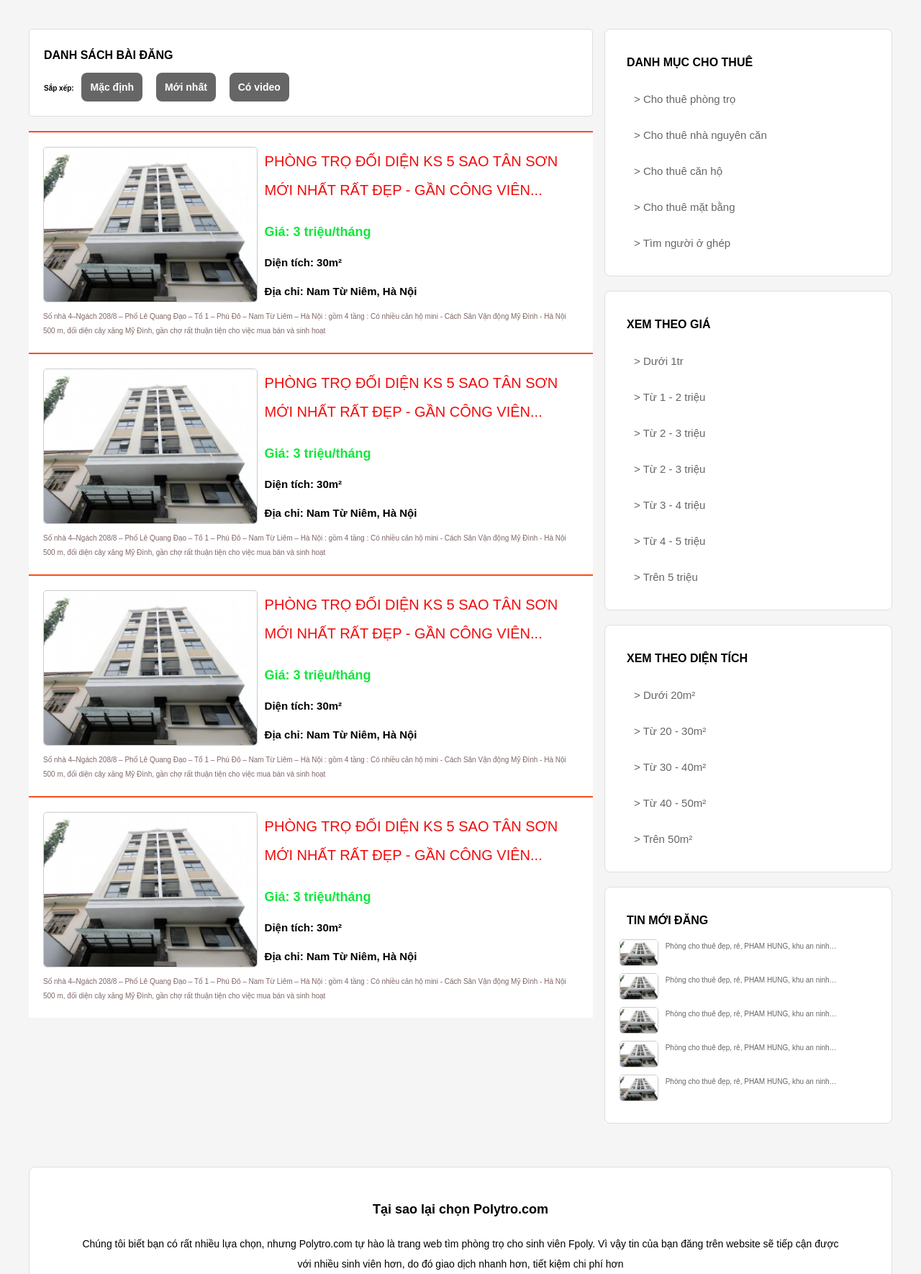
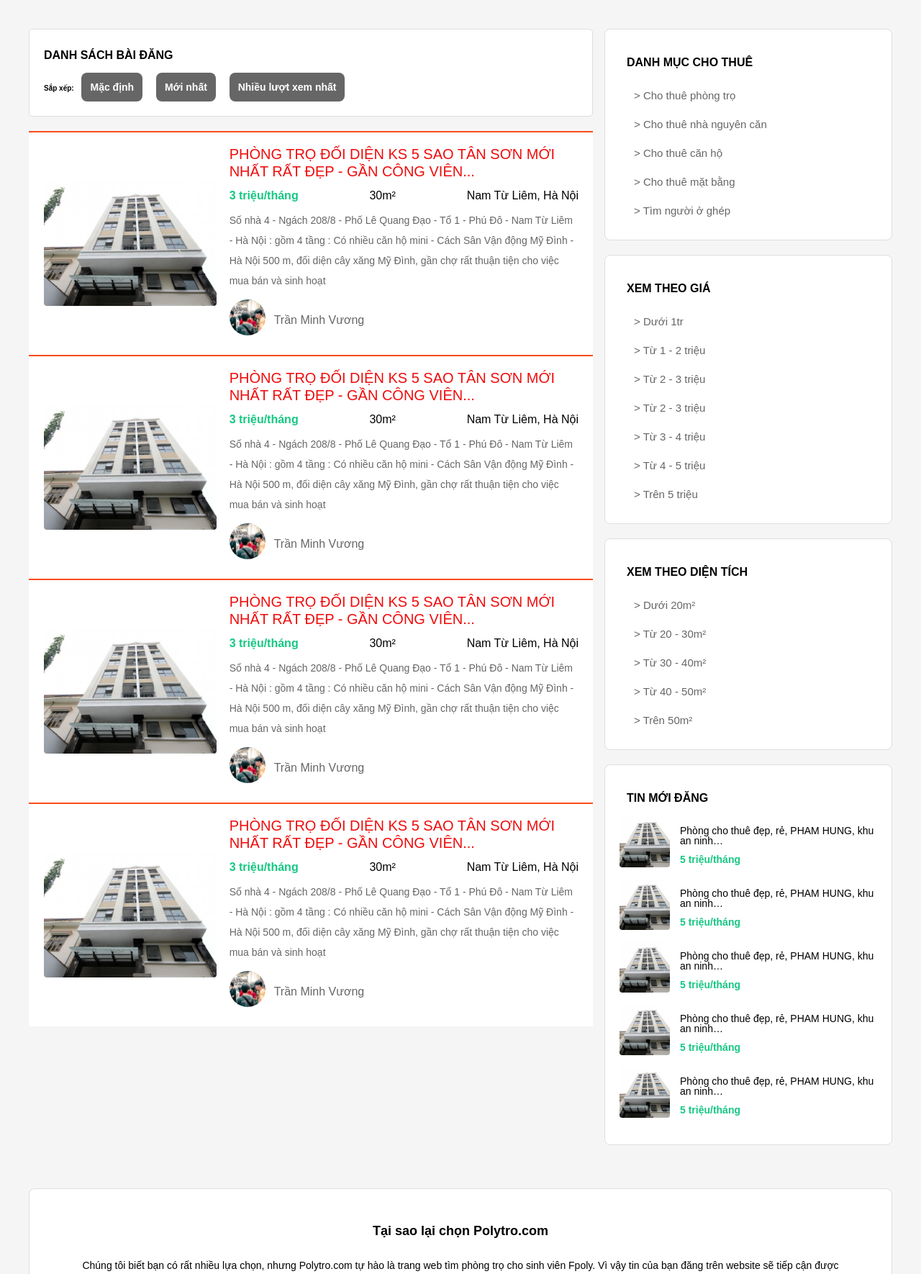
Before and after one commit to MinhVuongTran/poly_tro, a PHP site: page /poly_tro/ in a window 1280 px wide. Shown: the part 173-1943 px from the top of the page at 72% size. Run offline with PHP 8.4, Linux system fonts and the light colour scheme.

Commit message:
edit and update homepage layout code

```diff
--- a/app/Views/site/index.php
+++ b/app/Views/site/index.php
@@ -1,7 +1,7 @@
-<?php require "partials/header.php"?>
-    <div class="main-content  clear" style="margin-top: 40px">
+<?php view("site.partials.header")?>
+    <div class="main-content clear" style="margin-top: 40px">
         <!-- boxtrai -->
-        <div class="boxtrai mr ">
+        <div class="boxtrai mr">
             <div class=" clear">
                     <div class="box1 menu2">
                         <h2 style="margin-bottom: 8px">DANH SÁCH BÀI ĐĂNG</h2>
@@ -10,56 +10,112 @@
 
                             <li><a href="#">Mặc định</a></li>
                             <li><a href="#">Mới nhất</a></li>
-                            <li><a href="#">Có video</a></li>
+                            <li><a href="#">Nhiều lượt xem nhất</a></li>
                         </ul>
                     </div>
             </div>
             <!-- Bai viet -->
-            <div class="">
-                <div class="  boxcontent2 stt">
-                    <img src="./public/image/img1.png" alt="">
-                    <a href="#">PHÒNG TRỌ ĐỐI DIỆN KS 5 SAO TÂN SƠN MỚI NHẤT RẤT ĐẸP - GẦN CÔNG VIÊN... </a>
-                        <div class="price">Giá: 3 triệu/tháng</div>
-                        <div class="dientich">Diện tích: 30m²</div>
-                        <div class="address">Địa chỉ: Nam Từ Niêm, Hà Nội</div>
-                        <div class="post">Số nhà 4–Ngách 208/8 – Phố Lê Quang Đạo – Tổ 1 – Phú Đô – Nam Từ Liêm – Hà Nội : gồm 4 tầng : Có nhiều căn hộ mini - Cách Sân Vận động Mỹ Đình - Hà Nội 500 m, đối diện cây xăng Mỹ Đình, gần chợ rất thuận tiện cho việc mua bán và sinh hoạt</div>
+            <div class="boxcontent2 stt">
+                <a href="" class='content-img'>
+                    <img src="./public/image/img1.png" alt="" class='content-img_link'>
+                </a>
+                <div>
+                    <a href="#" class="content-title">PHÒNG TRỌ ĐỐI DIỆN KS 5 SAO TÂN SƠN MỚI NHẤT RẤT ĐẸP - GẦN CÔNG VIÊN... </a>
+                    <div class="content-body">
+                        <div class="content-price">3 triệu/tháng</div>
+                        <div class="content-area">30m²</div>
+                        <div class="content-address">Nam Từ Liêm, Hà Nội</div>
+                    </div>
+                    <div class="content-description">
+                        Số nhà 4 - Ngách 208/8 - Phố Lê Quang Đạo - Tổ 1 - Phú Đô - Nam Từ Liêm - Hà Nội : gồm 4 tầng : Có nhiều căn hộ mini - Cách Sân Vận động Mỹ Đình - Hà Nội 500 m, đối diện cây xăng Mỹ Đình, gần chợ rất thuận tiện cho việc mua bán và sinh hoạt
+                    </div>
+                    <div class="content-user">
+                        <div class="content-user_avatar">
+                            <img src="./public/image/mvt.jpg" alt="">
+                        </div>
+                        <p class="content-user_name">
+                            Trần Minh Vương
+                        </p>
                     </div>
                 </div>
-            <div class="">
-                <div class="  boxcontent2 stt">
-                    <img src="./public/image/img1.png" alt="">
-                    <a href="#">PHÒNG TRỌ ĐỐI DIỆN KS 5 SAO TÂN SƠN MỚI NHẤT RẤT ĐẸP - GẦN CÔNG VIÊN... </a>
-                        <div class="price">Giá: 3 triệu/tháng</div>
-                        <div class="dientich">Diện tích: 30m²</div>
-                        <div class="address">Địa chỉ: Nam Từ Niêm, Hà Nội</div>
-                        <div class="post">Số nhà 4–Ngách 208/8 – Phố Lê Quang Đạo – Tổ 1 – Phú Đô – Nam Từ Liêm – Hà Nội : gồm 4 tầng : Có nhiều căn hộ mini - Cách Sân Vận động Mỹ Đình - Hà Nội 500 m, đối diện cây xăng Mỹ Đình, gần chợ rất thuận tiện cho việc mua bán và sinh hoạt</div>
+            </div>
+            <div class="boxcontent2 stt">
+                <a href="" class='content-img'>
+                    <img src="./public/image/img1.png" alt="" class='content-img_link'>
+                </a>
+                <div>
+                    <a href="#" class="content-title">PHÒNG TRỌ ĐỐI DIỆN KS 5 SAO TÂN SƠN MỚI NHẤT RẤT ĐẸP - GẦN CÔNG VIÊN... </a>
+                    <div class="content-body">
+                        <div class="content-price">3 triệu/tháng</div>
+                        <div class="content-area">30m²</div>
+                        <div class="content-address">Nam Từ Liêm, Hà Nội</div>
+                    </div>
+                    <div class="content-description">
+                        Số nhà 4 - Ngách 208/8 - Phố Lê Quang Đạo - Tổ 1 - Phú Đô - Nam Từ Liêm - Hà Nội : gồm 4 tầng : Có nhiều căn hộ mini - Cách Sân Vận động Mỹ Đình - Hà Nội 500 m, đối diện cây xăng Mỹ Đình, gần chợ rất thuận tiện cho việc mua bán và sinh hoạt
+                    </div>
+                    <div class="content-user">
+                        <div class="content-user_avatar">
+                            <img src="./public/image/mvt.jpg" alt="">
+                        </div>
+                        <p class="content-user_name">
+                            Trần Minh Vương
+                        </p>
                     </div>
                 </div>
-            <div class="">
-                <div class="  boxcontent2 stt">
-                    <img src="./public/image/img1.png" alt="">
-                    <a href="#">PHÒNG TRỌ ĐỐI DIỆN KS 5 SAO TÂN SƠN MỚI NHẤT RẤT ĐẸP - GẦN CÔNG VIÊN... </a>
-                        <div class="price">Giá: 3 triệu/tháng</div>
-                        <div class="dientich">Diện tích: 30m²</div>
-                        <div class="address">Địa chỉ: Nam Từ Niêm, Hà Nội</div>
-                        <div class="post">Số nhà 4–Ngách 208/8 – Phố Lê Quang Đạo – Tổ 1 – Phú Đô – Nam Từ Liêm – Hà Nội : gồm 4 tầng : Có nhiều căn hộ mini - Cách Sân Vận động Mỹ Đình - Hà Nội 500 m, đối diện cây xăng Mỹ Đình, gần chợ rất thuận tiện cho việc mua bán và sinh hoạt</div>
+            </div>
+            <div class="boxcontent2 stt">
+                <a href="" class='content-img'>
+                    <img src="./public/image/img1.png" alt="" class='content-img_link'>
+                </a>
+                <div>
+                    <a href="#" class="content-title">PHÒNG TRỌ ĐỐI DIỆN KS 5 SAO TÂN SƠN MỚI NHẤT RẤT ĐẸP - GẦN CÔNG VIÊN... </a>
+                    <div class="content-body">
+                        <div class="content-price">3 triệu/tháng</div>
+                        <div class="content-area">30m²</div>
+                        <div class="content-address">Nam Từ Liêm, Hà Nội</div>
+                    </div>
+                    <div class="content-description">
+                        Số nhà 4 - Ngách 208/8 - Phố Lê Quang Đạo - Tổ 1 - Phú Đô - Nam Từ Liêm - Hà Nội : gồm 4 tầng : Có nhiều căn hộ mini - Cách Sân Vận động Mỹ Đình - Hà Nội 500 m, đối diện cây xăng Mỹ Đình, gần chợ rất thuận tiện cho việc mua bán và sinh hoạt
+                    </div>
+                    <div class="content-user">
+                        <div class="content-user_avatar">
+                            <img src="./public/image/mvt.jpg" alt="">
+                        </div>
+                        <p class="content-user_name">
+                            Trần Minh Vương
+                        </p>
                     </div>
                 </div>
-            <div class="">
-                <div class="  boxcontent2 stt">
-                    <img src="./public/image/img1.png" alt="">
-                    <a href="#">PHÒNG TRỌ ĐỐI DIỆN KS 5 SAO TÂN SƠN MỚI NHẤT RẤT ĐẸP - GẦN CÔNG VIÊN... </a>
-                        <div class="price">Giá: 3 triệu/tháng</div>
-                        <div class="dientich">Diện tích: 30m²</div>
-                        <div class="address">Địa chỉ: Nam Từ Niêm, Hà Nội</div>
-                        <div class="post">Số nhà 4–Ngách 208/8 – Phố Lê Quang Đạo – Tổ 1 – Phú Đô – Nam Từ Liêm – Hà Nội : gồm 4 tầng : Có nhiều căn hộ mini - Cách Sân Vận động Mỹ Đình - Hà Nội 500 m, đối diện cây xăng Mỹ Đình, gần chợ rất thuận tiện cho việc mua bán và sinh hoạt</div>
+            </div>
+            <div class="boxcontent2 stt">
+                <a href="" class='content-img'>
+                    <img src="./public/image/img1.png" alt="" class='content-img_link'>
+                </a>
+                <div>
+                    <a href="#" class="content-title">PHÒNG TRỌ ĐỐI DIỆN KS 5 SAO TÂN SƠN MỚI NHẤT RẤT ĐẸP - GẦN CÔNG VIÊN... </a>
+                    <div class="content-body">
+                        <div class="content-price">3 triệu/tháng</div>
+                        <div class="content-area">30m²</div>
+                        <div class="content-address">Nam Từ Liêm, Hà Nội</div>
+                    </div>
+                    <div class="content-description">
+                        Số nhà 4 - Ngách 208/8 - Phố Lê Quang Đạo - Tổ 1 - Phú Đô - Nam Từ Liêm - Hà Nội : gồm 4 tầng : Có nhiều căn hộ mini - Cách Sân Vận động Mỹ Đình - Hà Nội 500 m, đối diện cây xăng Mỹ Đình, gần chợ rất thuận tiện cho việc mua bán và sinh hoạt
+                    </div>
+                    <div class="content-user">
+                        <div class="content-user_avatar">
+                            <img src="./public/image/mvt.jpg" alt="">
+                        </div>
+                        <p class="content-user_name">
+                            Trần Minh Vương
+                        </p>
+                    </div>
                 </div>
             </div>
         </div>
         <!-- box phai -->
         <div class="boxphai">
             <!-- box p1 -->
-            <div class=" clear  boxtrai-item">
+            <div class="clear boxtrai-item">
                 <div class="boxtitle">DANH MỤC CHO THUÊ</div>
                 <div class="boxcontent menudoc">
                                         <ul>
@@ -127,29 +183,54 @@
             <div class=" clear boxtrai-item">
                 <div class="boxtitle">TIN MỚI ĐĂNG</div>
                 <div class="  boxcontent">
-                    <div class=" clear10 newstt">
+                    <a href="" class=" clear10 newstt">
+                        <div class="newstt-img">
                             <img src="./public/image/img1.png" alt="">
-                        <a href="#">Phòng cho thuê đẹp, rẻ, PHAM HUNG, khu an ninh… </a>
                         </div>
-                    <div class=" clear10 newstt">
+                        <div class="newstt-title">
+                            <p href="#">Phòng cho thuê đẹp, rẻ, PHAM HUNG, khu an ninh… </p>
+                            <span class="newstt-price">5 triệu/tháng</span>
+                        </div>
+                    </a>
+                    <a href="" class=" clear10 newstt">
+                        <div class="newstt-img">
                             <img src="./public/image/img1.png" alt="">
-                        <a href="#">Phòng cho thuê đẹp, rẻ, PHAM HUNG, khu an ninh… </a>
                         </div>
-                    <div class=" clear10 newstt">
+                        <div class="newstt-title">
+                            <p href="#">Phòng cho thuê đẹp, rẻ, PHAM HUNG, khu an ninh… </p>
+                            <span class="newstt-price">5 triệu/tháng</span>
+                        </div>
+                    </a>
+                    <a href="" class=" clear10 newstt">
+                        <div class="newstt-img">
                             <img src="./public/image/img1.png" alt="">
-                        <a href="#">Phòng cho thuê đẹp, rẻ, PHAM HUNG, khu an ninh… </a>
                         </div>
-                    <div class=" clear10 newstt">
+                        <div class="newstt-title">
+                            <p href="#">Phòng cho thuê đẹp, rẻ, PHAM HUNG, khu an ninh… </p>
+                            <span class="newstt-price">5 triệu/tháng</span>
+                        </div>
+                    </a>
+                    <a href="" class=" clear10 newstt">
+                        <div class="newstt-img">
                             <img src="./public/image/img1.png" alt="">
-                        <a href="#">Phòng cho thuê đẹp, rẻ, PHAM HUNG, khu an ninh… </a>
                         </div>
-                    <div class=" clear10 newstt">
+                        <div class="newstt-title">
+                            <p href="#">Phòng cho thuê đẹp, rẻ, PHAM HUNG, khu an ninh… </p>
+                            <span class="newstt-price">5 triệu/tháng</span>
+                        </div>
+                    </a>
+                    <a href="" class=" clear10 newstt">
+                        <div class="newstt-img">
                             <img src="./public/image/img1.png" alt="">
-                        <a href="#">Phòng cho thuê đẹp, rẻ, PHAM HUNG, khu an ninh… </a>
                         </div>
+                        <div class="newstt-title">
+                            <p href="#">Phòng cho thuê đẹp, rẻ, PHAM HUNG, khu an ninh… </p>
+                            <span class="newstt-price">5 triệu/tháng</span>
+                        </div>
+                    </a>
 
                 </div>
             </div>
         </div>
     </div>
-<?php require "partials/footer.php"?>
+<?php view("site.partials.footer")?>
--- /dev/null
+++ b/app/Views/site/layouts/account/index.php
@@ -0,0 +1 @@
+<?php view("site.partials.accountManage")?>
--- a/app/Views/site/partials/footer.php
+++ b/app/Views/site/partials/footer.php
@@ -1,4 +1,3 @@
-
       </div>
       <footer class="footer">
         <div class="footer-description">
--- a/app/Views/site/partials/header.php
+++ b/app/Views/site/partials/header.php
@@ -4,7 +4,7 @@
     <meta charset="UTF-8" />
     <meta http-equiv="X-UA-Compatible" content="IE=edge" />
     <meta name="viewport" content="width=device-width, initial-scale=1.0" />
-    <link rel="stylesheet" href="./public/style.css" />
+    <link rel="stylesheet" href="./public/index.css" />
     <link rel="stylesheet" href="https://cdnjs.cloudflare.com/ajax/libs/font-awesome/6.2.0/css/all.min.css" integrity="sha512-xh6O/CkQoPOWDdYTDqeRdPCVd1SpvCA9XXcUnZS2FmJNp1coAFzvtCN9BmamE+4aHK8yyUHUSCcJHgXloTyT2A==" crossorigin="anonymous" referrerpolicy="no-referrer" />
     <title>Document</title>
   </head>
@@ -25,7 +25,7 @@
         <nav class="navbar">
           <ul class="list-category">
             <li class="list-category_item">
-              <a href="" class="list-category_item--link">Trang chủ</a>
+              <a href="http://localhost/poly_tro" class="list-category_item--link">Trang chủ</a>
             </li>
             <li class="list-category_item">
               <a href="" class="list-category_item--link">Cho thuê phòng trọ</a>
--- a/configs/routes.php
+++ b/configs/routes.php
@@ -1,5 +1,5 @@
 <?php
     $routes['default_controller'] = 'site';
     $routes['trang-chu'] = '/';
-    $routes['trang-quan-tri'] = '/admin';
+    $routes['quan-ly/tin-dang'] = '/account';
 ?>
--- a/public/style.css
+++ b/public/index.css
@@ -28,6 +28,7 @@ a {
     margin: 0 auto;
 }
 
+/* Header */
 .header {
   background-color: #fff;
 }
@@ -106,6 +107,7 @@ a {
   font-weight: 600;
 }
 
+/* footer */
 .footer{
     margin-top: 40px;
     font-size: 1.4rem;
@@ -200,6 +202,7 @@ a {
     padding: 40px 0;
 }
 
+/* Home page */
 .clear {
   margin-bottom: 20px;
 }
@@ -251,12 +254,6 @@ font-weight: 600;
 
 }
 .stt img{
-  width: 40%;
-  height: 60%;
-  float: left;
-  margin-right: 10px;
-  border-radius: 5px;
-  border: 1px #CCC solid;
 }
 .stt a{
   font-size: 20px;
@@ -269,11 +266,11 @@ font-weight: 600;
   text-decoration: underline;
 }
 .boxcontent2{
-  /* border-left: 1px rgb(251, 75, 27) solid;
-  border-right: 1px rgb(251, 75, 27) solid;    */
+  display: grid;
+  grid-template-columns: 1fr 2fr;
+  gap: 0 16px;
   background-color: #fff;
   border-top: 2px rgb(251, 75, 27) solid;
-  min-height: 200px;
   padding: 20px;
 }
 .boxsp{
@@ -296,22 +293,11 @@ font-weight: 600;
 .img img{
   height: 170px;
 }
-/* .menu2 ul b{
-font-size: 1rem;
-font-weight: 600;
-} */
 .menu2 ul{
   padding: 0px 0px;
 
 }
 .menu2 ul li{
-  /* border-radius: 3px;
-  margin-left: 8px;
-  padding: 5px 15px;
-  list-style: none;
-  display: inline;
-  border: 1px rgb(222, 207, 207) solid;
-  background-color: rgb(222, 207, 207); */
   display: inline-block;
   list-style-type: none;
   font-size: 1.4rem;
@@ -331,18 +317,14 @@ font-weight: 600;
 .menu2 ul li a:hover{
   background-color: var(--secondaryColor);
 }
-/* .formtk{
-  line-height: 150%;
-} */
 .menudoc ul{
   margin: 0px;
   list-style-type: none;
   padding: 0px;
 }
 .menudoc ul li{
-  padding: 10px 20px;
+  padding: 5px 20px;
   background-color: #fff;
-  /* border-bottom: 1px rgb(251, 75, 27) solid; */
 }
 .menudoc ul li a{
   color: #666;
@@ -350,17 +332,31 @@ font-weight: 600;
   font-size: 15px;
 }
 .menudoc ul li a:hover{
-  /* background-color: rgb(251, 75, 27); */
   color: rgb(251, 75, 27);
   text-decoration: none;
 }
+.newstt {
+  display: flex;
+  align-items: center;
+}
+
+.newstt-title {
+  margin-left: 14px;
+  line-height: 1;
+  font-size: 1.4rem;
+  color: #000;
+}
+
+.newstt-price {
+  display: block;
+  margin-top: 12px;
+}
+
 .newstt img{
-  width: 15%;
-  height: 37px;
-  float: left;
-  margin-right: 10px;
-  border-radius: 5px;
-  border: 1px #CCC solid;
+  width: 70px;
+  height: 70px;
+  object-fit: cover;
+  border-radius: 4px;
 }
 .newstt a{
   color: #666;
@@ -371,23 +367,174 @@ font-weight: 600;
   color: #000;
   text-decoration: underline;
 }
-.price{
-  margin-top: 20px;
-  color: rgb(15, 232, 58);
-  font-size: 18px;
+.content-title {
+  line-height: 1;
+}
+.content-img {
+  display: flex;
+  align-items: center;
+  justify-content: center;
+}
+
+.content-img_link {
+  max-width: 240px;
+  object-fit: cover;
+}
+
+.content-body {
+  display: flex;
+  font-size: 1.6rem;
+  align-items: center;
+  justify-content: space-between;
+  margin: 4px 0;
+}
+.content-price,
+.newstt-price {
+  color: #16c784;
   font-weight: 600;
 }
-.address{
-  font-size: 15px;
-  margin-top: 10px;
+.content-address{
+}
+.content-area{
+}
+.content-description{
+  color: #666;
+  font-size: 1.4rem;
+}
+.content-user {
+  display: flex;
+  align-items: center;
+  margin-top: 12px;
+}
+.content-user_avatar{
+}
+.content-user_avatar img {
+  width: 50px;
+  height: 50px;
+  object-fit: cover;
+  border-radius: 50%;
+}
+.content-user_name{
+  font-size: 1.6rem;
+  color: #666;
+  margin-left: 12px;
+}
+
+/* Account manage */
+.account-navbar{
+    background-color: var(--primaryColor);
+    display: flex;
+    align-items: center;
+    padding: 0 20px;
+    position: sticky;
+    top: 0;
+    z-index: 1;
+  }
+
+  .account-navbar--link{
+    font-weight: 600;
+    font-size: 2rem;
+    display: inline-block;
+
+}
+
+.account-navbar_item--link{
+  display: flex;
+  align-items: center;
+  height: 50px;
+  color: #fff;
+  padding: 0 8px;
+}
+
+.account-navbar_list{
+  margin-left: 32px;
+}
+
+.account-navbar_item{
+  display: inline-block;
+  list-style-type: none;
+  font-size: 1.6rem;
+  transition: all 0.2s ease-in;
+}
+
+.account-navbar_item:hover {
+  background-color: var(--secondaryColor);
+}
+
+.account-content {
+}
+
+.account-sidebar{
+  position: fixed;
+  background-color: #f8f9fa;
+  font-size: 1.6rem;
+  top: 50px;
+  bottom: 0;
+  padding: 20px;
+  width: 300px;
+  overflow-y: auto;
+  border-right: 1px solid #e6e6e6;
+}
+
+.user-info{
+  display: flex;
+  align-items: center;
+}
+
+.user-avatar{
+  display: flex;
+  align-items: center;
+}
+
+.user-avatar_img{
+  width: 50px;
+  height: 50px;
+  object-fit: cover;
+  border-radius: 50%;
+}
+
+.user-meta{
+  font-size: 1.4rem;
+  flex: 1;
+  margin-left: 12px;
+}
+
+.user-meta_name{
+  font-size: 1.6rem;
   font-weight: 600;
 }
-.dientich{
-  margin-top: 10px;
-  font-weight: 600;
-  font-size: 15px;
+
+.user-meta_phone-number{
+
 }
-.post{
-  margin-top: 10px;
-  color: rgb(129, 102, 102);
+
+.account-sidebar_list{
+  margin-top: 20px;
+  margin-left: -12px;
+  margin-right: -12px;
 }
+
+.account-sidebar_item{
+  list-style-type: none;
+}
+
+.account-sidebar_item--link{
+  display: flex;
+  align-items: center;
+  padding: 4px 12px;
+  color: #000;
+}
+
+.account-sidebar_item--link:hover {
+  background-color: #f1f1f1;
+}
+.account-sidebar_item--title {
+  display: block;
+  padding-left: 12px;
+}
+.account-main{
+  margin-left: 300px;
+  padding: 20px 0 0 20px;
+  background-color: #fff;
+  height: calc(100vh - 50px);
+}
```
Also changed, not shown: app/Controllers/site/AccountController.php (added, +11 -0 lines), app/Views/site/partials/accountManage.php (added, +90 -0 lines), public/image/mvt.jpg (added). Lines whose indentation alone changed are shown as unchanged.
